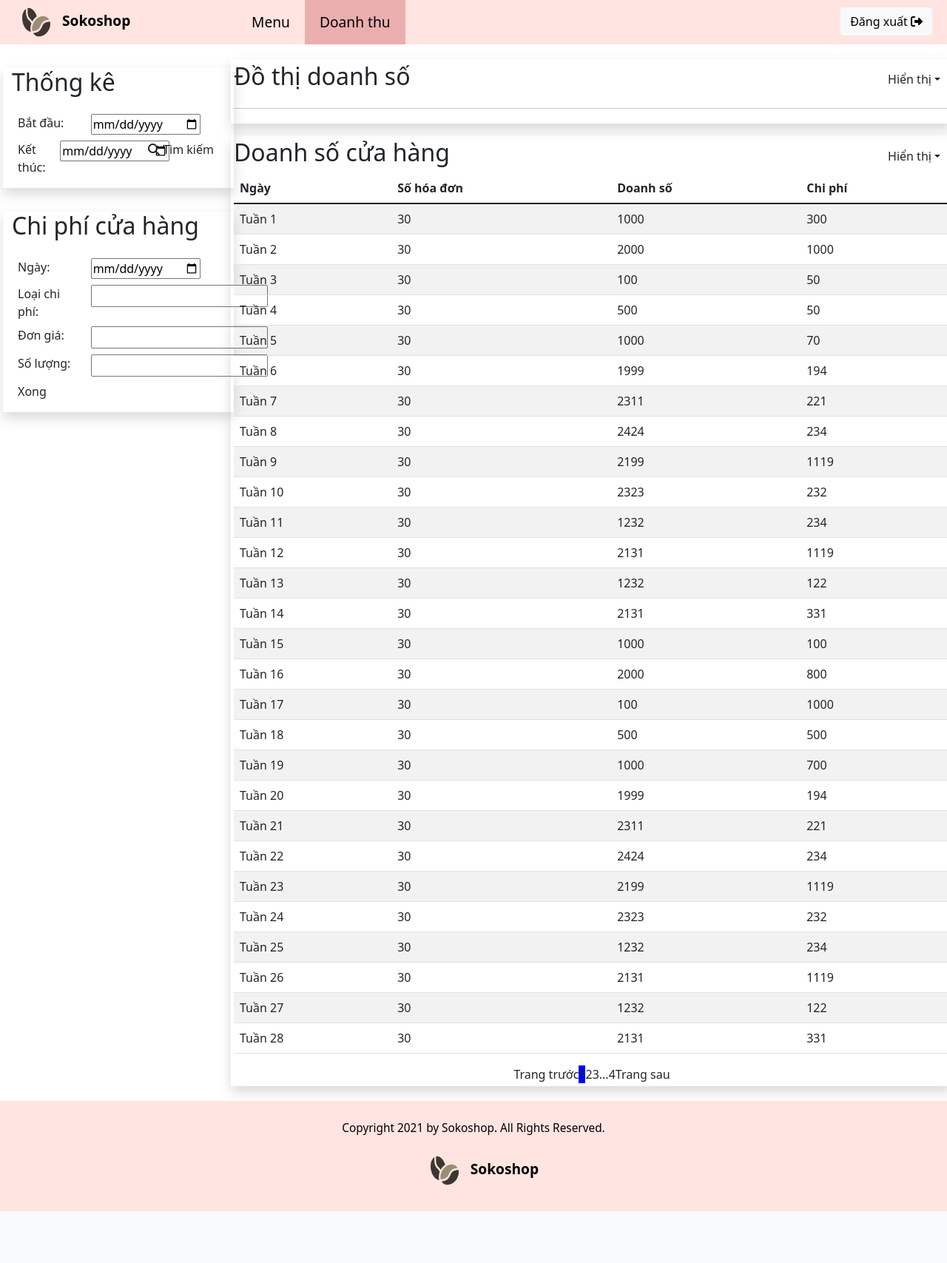
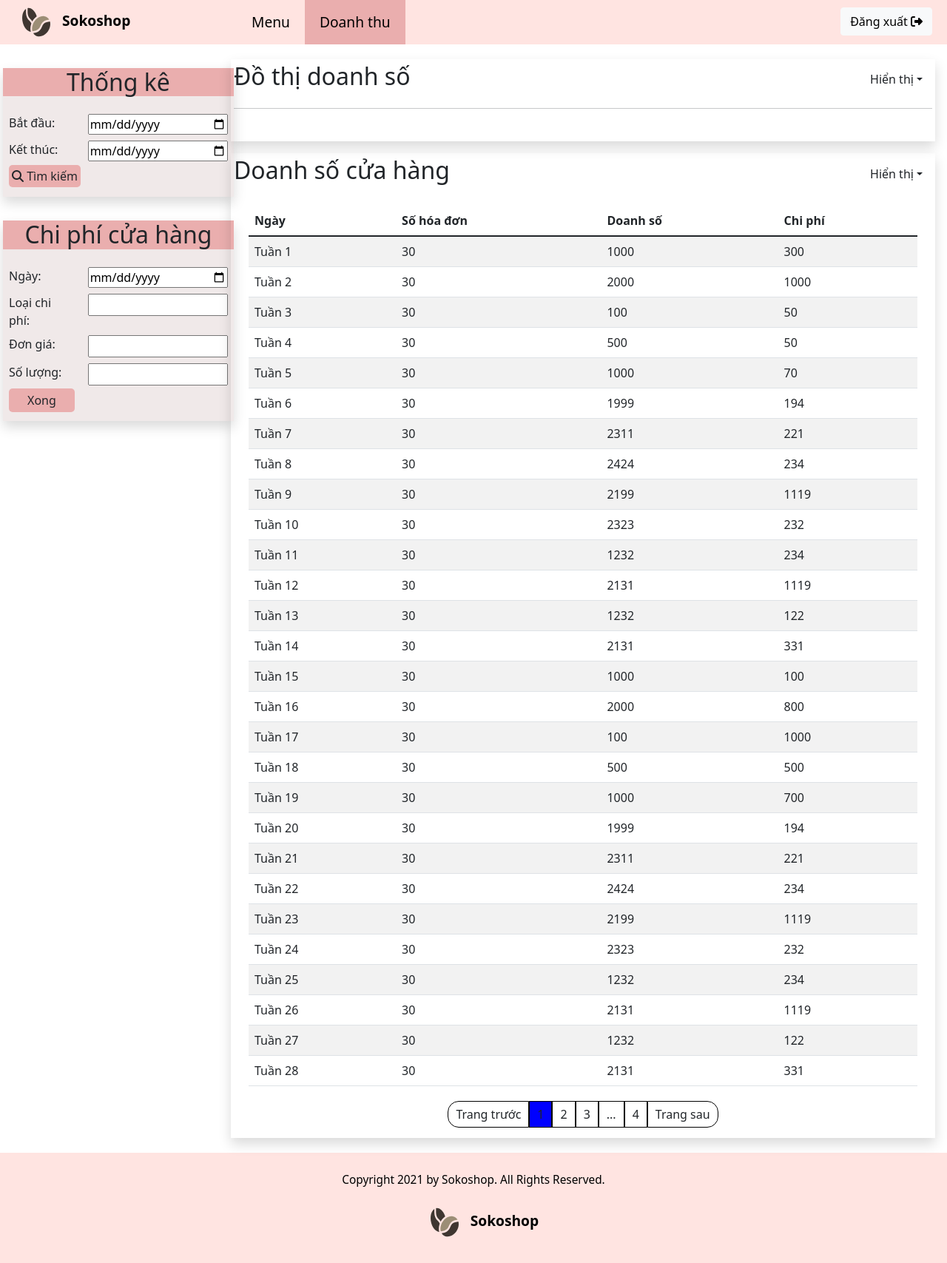
Before and after one commit to thanhvodev/Coffe-shop, a PHP site: page /html/boss_view.html in a window 1280 px wide. Shown: the whole page at 74% size. Before the commit the page ends 1637 px from the top, so only its background shows below. Run offline with PHP 8.4, Linux system fonts and the light colour scheme; some libraries are stand-ins or nearby versions.

Commit message:
Update style.css

```diff
--- a/PMH/css/style.css
+++ b/PMH/css/style.css
@@ -74,38 +74,86 @@ background-color: #EEEEEE;
 .active{
     background-color: #EAAEAE;
 }
-
-.col-3 > div >:nth-child(2){
-    margin-top: 30px;
-}
-.col-3 > div{
-    display: flex;
+/*----------------------------------------------------*/
+.row.column{
     flex-flow: column wrap;
 }
-.col-3 div h4{
+.backgr{
+    background-color: #f0e9e9;
+}
+h2.backgr{
+    background-color: #EAAEAE;
     text-align: center;
+}
+.padnone{
+    padding: 0 !important;
+}
+.click{
+    cursor: pointer;
     background-color: #EAAEAE;
+    border-radius: 5px;
 }
-.col-3 form{
-    background-color: #f1f1f1;
+.click.pad{
+    padding: 5px 25px;
+}
+.click:hover{
+    background-color: #af7777;
+    color: black;
+}
+.max-width{
+    max-width: 400px !important;
     margin: 0 auto;
 }
-.col-3 form input{
-    width: 200px;
+.width-100{
+    max-width: 100% !important;
 }
-textarea{
+input{
     width: 100%;
     max-width: 100%;
 }
-.col-3 form button{
-    width: 100px;
+#chartLine{
+    overflow: auto;
+    max-width: 100%;
+    margin: 20px;
 }
-#myCanvas{
-    max-width: 100%;
+#chartLine::-webkit-scrollbar{
+    width: 0px;
+    height: 4px;
 }
-.d-flex > div:nth-child(2){
-    justify-self: end;
+#chartLine::-webkit-scrollbar-track{
+    box-shadow: inset 0 0 5px grey;
+    border-radius: 10px;
 }
+#chartLine::-webkit-scrollbar-thumb{
+      background: #af7777;
+      border-radius: 10px;
+}
+#chartLine::-webkit-scrollbar-thumb:hover {
+      background: #EAAEAE;
+}
+.container-fluid{
+    min-height: 80vh;
+    justify-content: space-between;
+}
+#table{
+    margin: 20px;
+}
+#next{
+    margin: 10px;
+}
+
+#next *{
+    border: 1px solid black;
+    padding: 5px 10px;
+    cursor: pointer;
+}
+#next .prev{
+    border-radius: 15px 0 0 15px;
+}
+#next .next{
+    border-radius: 0 15px 15px 0;
+}
+/*-------------------------------------------------------------------------*/
 .logoFooter {
     padding: 10px 30px;
     font-size: 1.2em;
```
Also changed, not shown: other parts of PMH/css/style.css (+3 -50 lines).
